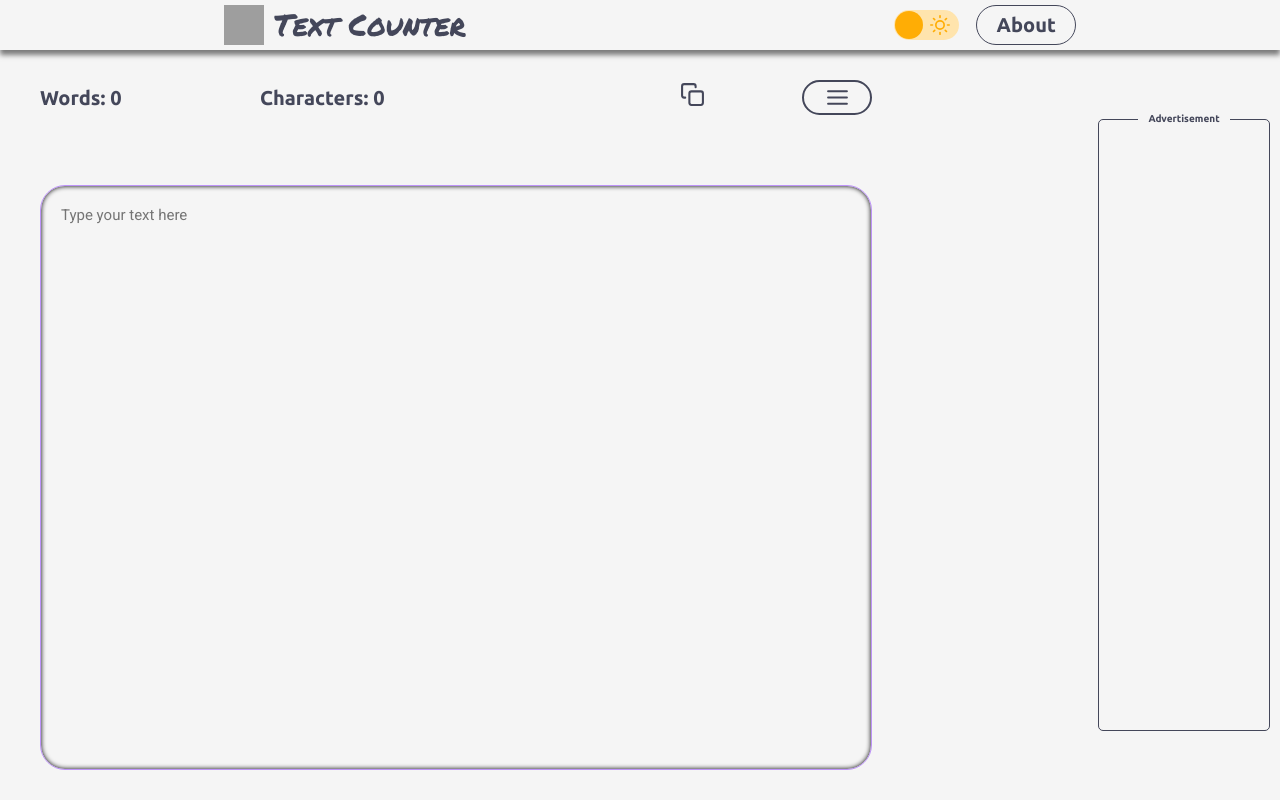
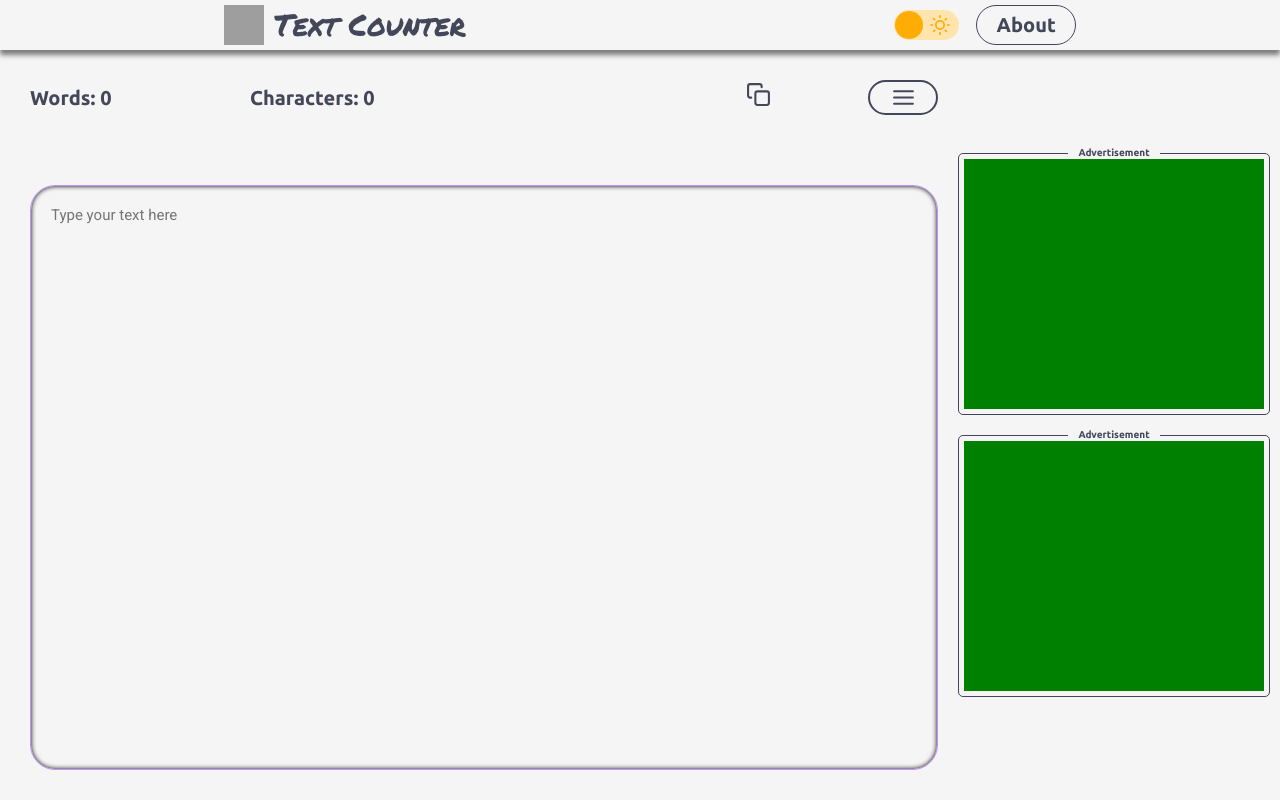
Before and after one commit to iago-mendes/textcounter, a Next.js app: page / in a window 1280 px wide. Built offline with nearby package versions, Linux system fonts and the light colour scheme; grey boxes are pictures that could not be loaded.

Commit message:
handle desktop ad sizes

```diff
--- a/src/components/ContentWithAds.tsx
+++ b/src/components/ContentWithAds.tsx
@@ -1,42 +1,67 @@
-import { useEffect } from 'react'
+import { useEffect, useState } from 'react'
 import useDimensions from '../hooks/useDimensions'
 import Container from '../styles/components/ContentWithAds'
+
+const adSizes =
+{
+	mediumRectangle: {width: 300, height: 250},
+	wideSkyscraper: {width: 160, height: 600},
+	square: {width: 250, height: 250}
+}
 
 const ContentWithAds: React.FC = ({children}) =>
 {
 	const {width, height} = useDimensions()
+	const [adSize, setAdSize] = useState(adSizes.mediumRectangle)
+	const [adsNumber, setAdsNumber] = useState(2)
+	const [ads, setAds] = useState([{}])
 
-	useEffect(() => console.log('[width]', width), [width])
-	useEffect(() => console.log('[height]', height), [height])
+	useEffect(() =>
+	{
+		if (width < 1100 && height < 700)
+		{
+			setAdSize(adSizes.square)
+			setAdsNumber(2)
+		}
+		else if (width < 1100 && height >= 700)
+		{
+			setAdSize(adSizes.wideSkyscraper)
+			setAdsNumber(1)
+		}
+		else
+		{
+			setAdSize(adSizes.mediumRectangle)
+			setAdsNumber(2)
+		}
+	}, [width, height])
+
+	useEffect(() =>
+	{
+		let tmp = []
+
+		for (let i = 0; i < adsNumber; i++)
+			tmp.push({})
+
+		setAds(tmp)
+	}, [adsNumber])
 
 	return (
 		<Container>
 			<main>
 				{children}
 			</main>
-			<VerticalAd width={160} height={600} />
+			<aside>
+				{ads.map((ad, index) => (
+					<div className='center' key={index}>
+						<div className="titleContainer">
+							<h1>Advertisement</h1>
+						</div>
+						<div className='ad' style={{width: adSize.width, height: adSize.height}} />
+					</div>
+				))}
+			</aside>
 		</Container>
 	)
 }
 
-interface AdProps
-{
-	width: number
-	height: number
-}
-
-const VerticalAd: React.FC<AdProps> = ({width, height}) =>
-{
-	return (
-		<aside className='vertical'>
-			<div className='center'>
-				<div className="titleContainer">
-					<h1>Advertisement</h1>
-				</div>
-				<div className='ad' style={{width, height}} />
-			</div>
-		</aside>
-	)
-}
-
 export default ContentWithAds
--- a/src/styles/components/ContentWithAds.ts
+++ b/src/styles/components/ContentWithAds.ts
@@ -5,24 +5,33 @@ const Container = styled.div`
 	flex-direction: row;
 	align-items: center;
 	justify-content: space-between;
+	gap: 2rem;
 
-	padding-left: 1rem;
+	padding-left: 3rem;
 	padding-right: 1rem;
 	height: calc(100vh - 5rem);
 
 	main
 	{
 		height: 100%;
+		width: 80%;
 
 		display: flex;
 		flex-direction: column;
 		align-items: center;
 		justify-content: space-between;
 
-		padding: 3rem;
+		padding-top: 3rem;
+		padding-bottom: 3rem;
 	}
 
 	aside
+	{
+		display: flex;
+		flex-direction: column;
+		gap: 2rem;
+
+		.center
 		{
 			border: ${p => p.theme.colors.text} solid 1px;
 			border-radius: 0.5rem;
@@ -57,33 +66,10 @@ const Container = styled.div`
 
 			.ad
 			{
-			/* background-color: green; */
+				background-color: green;
 
 				margin: 0.5rem;
 			}
-	}
-
-	/* .vertical
-	{
-		.ad
-		{
-			width: 160px;
-			height: 600px;
-		}
-	} */
-
-	@media (max-height: 615px)
-	{
-		justify-content: center;
-
-		main
-		{
-			width: 80vw;
-		}
-
-		aside
-		{
-			display: none;
 		}
 	}
 `
```
Lines whose indentation alone changed are shown as unchanged.
